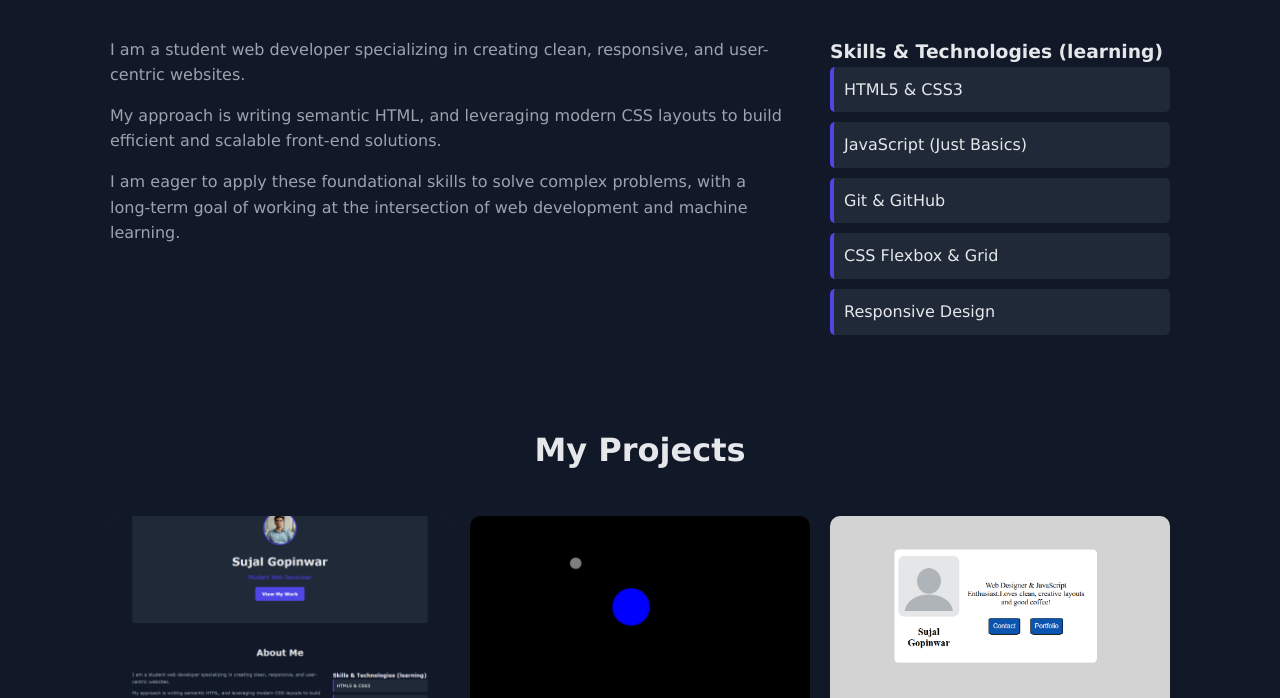
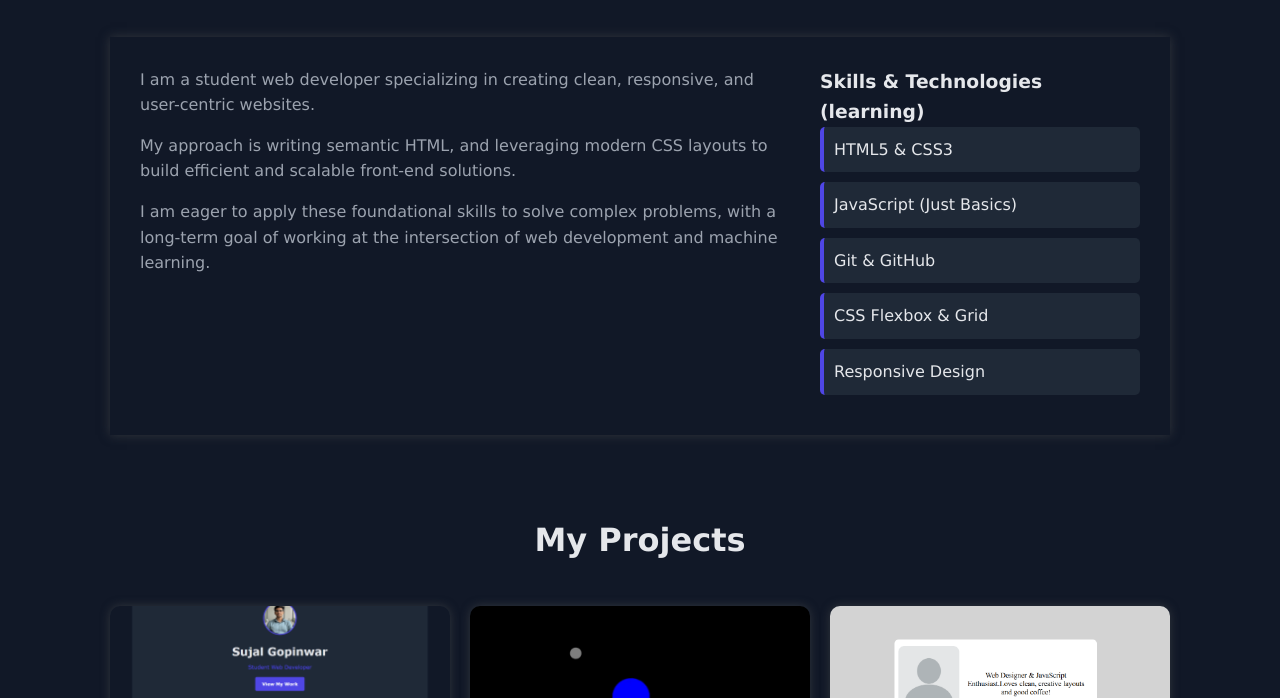
Before and after one commit to SujalGop/Assignment, a plain HTML site: page protfolio.html in a window 1280 px wide. Shown: the part 682-1380 px from the top of the page. Drawn offline with Linux system fonts and the light colour scheme; files whose address does not match are found by name.

Commit message:
Add files via upload

```diff
--- a/protfolio.html
+++ b/protfolio.html
@@ -5,15 +5,6 @@
     <meta name="viewport" content="width=device-width, initial-scale=1.0">
     <title>Sujal Gopinwar - Student Web Developer</title>
     <style>
-        :root {
-            --color-bg-dark: #111827;
-            --color-bg-medium: #1F2937;
-            --color-bg-light: #374151;
-            --color-text-primary: #E5E7EB;
-            --color-text-secondary: #9CA3AF;
-            --color-accent: #4F46E5;
-            --font-family-sans: Verdana, Geneva, Tahoma, sans-serif;
-        }
 
         * {
             margin: 0;
@@ -67,6 +58,7 @@
             background-color: #1F2937;
             border-radius: 10px;
             margin-bottom: 40px;
+             box-shadow:0px 0px 10px rgba(78, 81, 81, 0.535) ;
         }
 
         .hero img {
@@ -120,6 +112,8 @@
             display: flex;
             flex-direction: column;
             gap: 40px;
+            padding: 30px;
+            box-shadow:0px 0px 10px rgba(78, 81, 81, 0.535) ;
         }
 
         .about-text p {
@@ -151,6 +145,7 @@
             border-radius: 10px;
             overflow: hidden;
             transition: transform 0.3s ease;
+             box-shadow:0px 0px 10px rgba(78, 81, 81, 0.535) ;
         }
 
         .project-card:hover {
```
